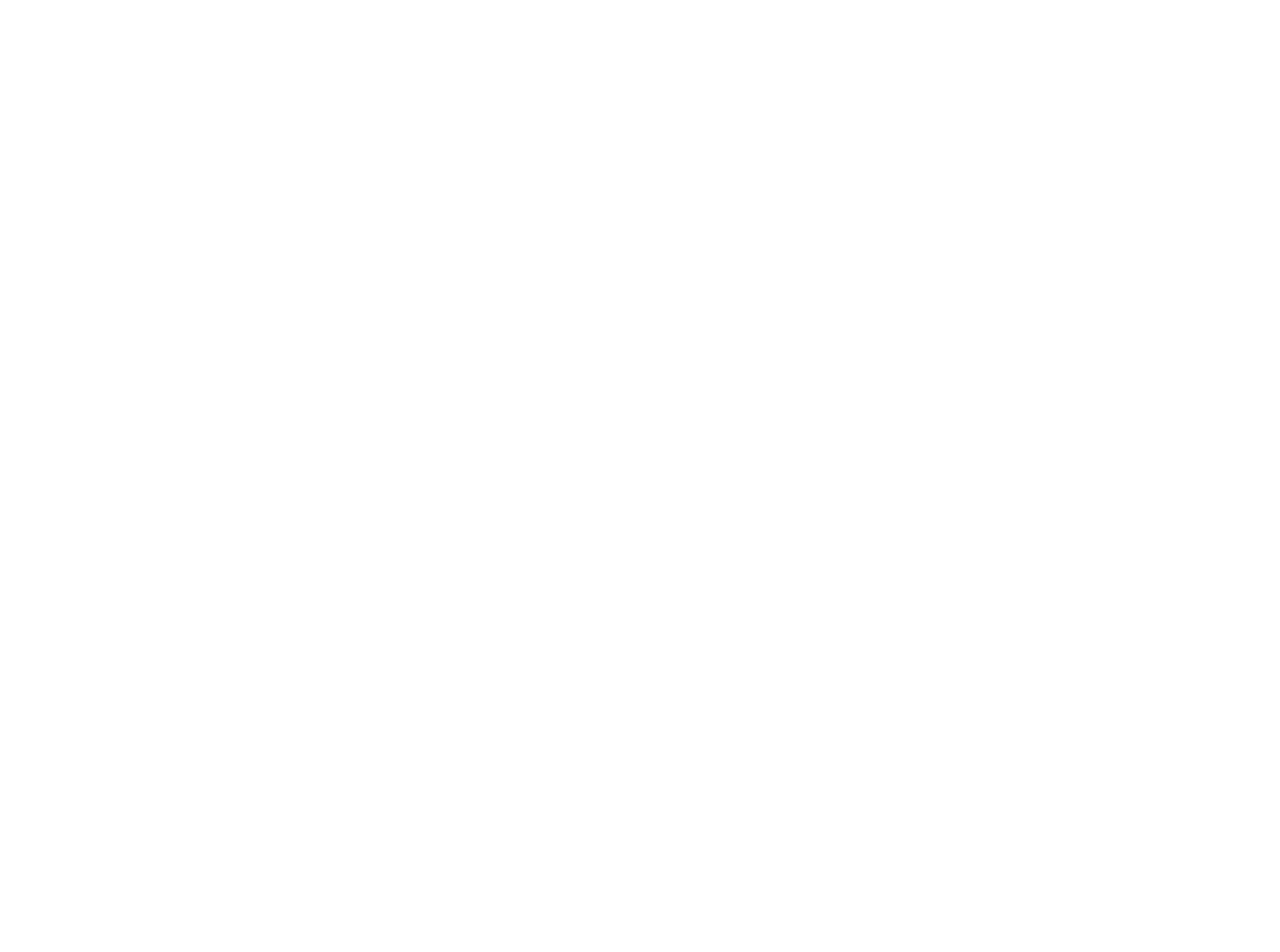
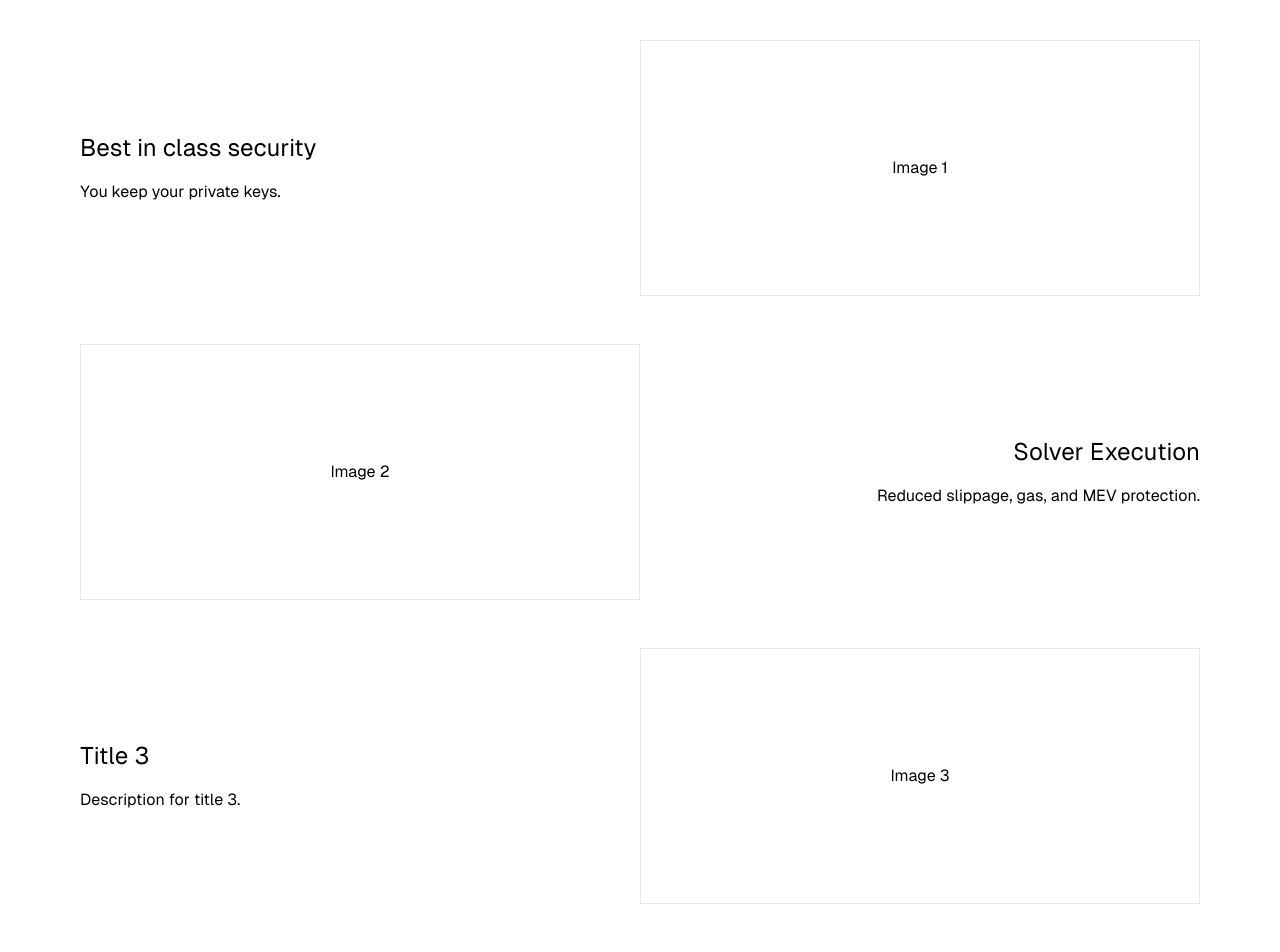
Before and after one commit to eddy-guo/axal-v1, a Next.js app: page / in a window 1280 px wide. Shown: the part 1280-2232 px from the top of the page. Before the commit the page ends 1256 px from the top, so only its background shows below. Built offline with nearby package versions, Linux system fonts and the light colour scheme.

Commit message:
final section - coming together

```diff
--- a/src/app/page.tsx
+++ b/src/app/page.tsx
@@ -35,7 +35,12 @@
         <h1 className="text-4xl">FEATURES</h1>
         <div className="w-full flex flex-wrap items-center justify-between">
           <div className="flex flex-col w-[22%] border p-6 bg-gray-700">
-            <Image src={autoRebalance} alt="auto-rebalance" width={64} height={64} />
+            <Image
+              src={autoRebalance}
+              alt="auto-rebalance"
+              width={64}
+              height={64}
+            />
             <h1 className="text-2xl">Auto Rebalance</h1>
             <p>
               Lorem ipsum dolor sit amet, consectetur adipiscing elit, sed do
@@ -45,7 +50,12 @@
             </p>
           </div>
           <div className="flex flex-col w-[22%] border p-6 bg-gray-700">
-            <Image src={yieldMaximizer} alt="yield-maximizer" width={64} height={64} />
+            <Image
+              src={yieldMaximizer}
+              alt="yield-maximizer"
+              width={64}
+              height={64}
+            />
             <h1 className="text-2xl">Yield Maximizer</h1>
             <p>
               Lorem ipsum dolor sit amet, consectetur adipiscing elit, sed do
@@ -56,7 +66,12 @@
           </div>
           <div className="flex flex-col w-[22%] border p-6 bg-gray-700">
             <div>
-              <Image src={autoCashOut} alt="auto-cash-out" width={64} height={64} />
+              <Image
+                src={autoCashOut}
+                alt="auto-cash-out"
+                width={64}
+                height={64}
+              />
             </div>
             <h1 className="text-2xl">Auto Cash-out</h1>
             <p>
@@ -68,7 +83,12 @@
           </div>
           <div className="flex flex-col w-[22%] border p-6 bg-gray-700">
             <div>
-              <Image src={multichainSupport} alt="multi-chain-support" width={64} height={64} />
+              <Image
+                src={multichainSupport}
+                alt="multi-chain-support"
+                width={64}
+                height={64}
+              />
             </div>
             <h1 className="text-2xl">Multichain Support</h1>
             <p>
@@ -78,6 +98,41 @@
               nisi ut aliquip ex ea commodo consequat.
             </p>
           </div>
+        </div>
+        <h1 className="text-4xl">READ OUR DOCS BUTTON</h1>
+
+        <section className="w-full my-12">
+          <div className="flex mb-12">
+            <div className="w-1/2 pr-8 flex flex-col justify-center">
+              <h3 className="text-2xl mb-4">Best in class security</h3>
+              <p>You keep your private keys.</p>
+            </div>
+            <div className="w-1/2 border h-64 flex items-center justify-center">
+              Image 1
+            </div>
+          </div>
+          <div className="flex mb-12">
+            <div className="w-1/2 border h-64 flex items-center justify-center">
+              Image 2
+            </div>
+            <div className="w-1/2 pl-8 flex flex-col justify-center items-end text-right">
+              <h3 className="text-2xl mb-4">Solver Execution</h3>
+              <p>Reduced slippage, gas, and MEV protection.</p>
+            </div>
+          </div>
+          <div className="flex mb-12">
+            <div className="w-1/2 pr-8 flex flex-col justify-center">
+              <h3 className="text-2xl mb-4">Title 3</h3>
+              <p>Description for title 3.</p>
+            </div>
+            <div className="w-1/2 border h-64 flex items-center justify-center">
+              Image 3
+            </div>
+          </div>
+        </section>
+
+        <div className="flex flex-co">
+          <Image src={Graphic} alt="graphic" width={500} height={500} />
         </div>
       </main>
       <footer className="row-start-3 flex gap-6 flex-wrap items-center justify-center">
```
